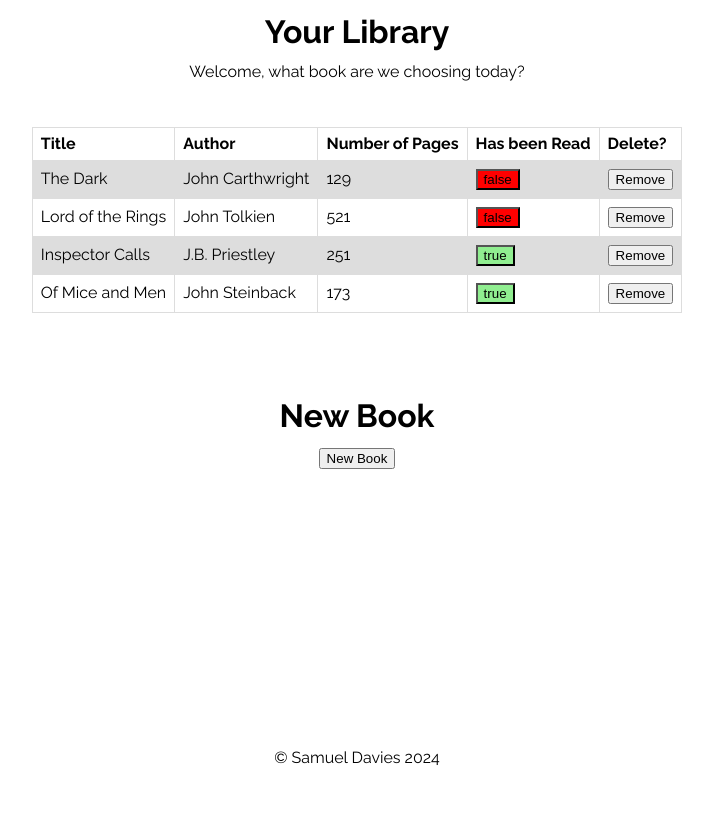
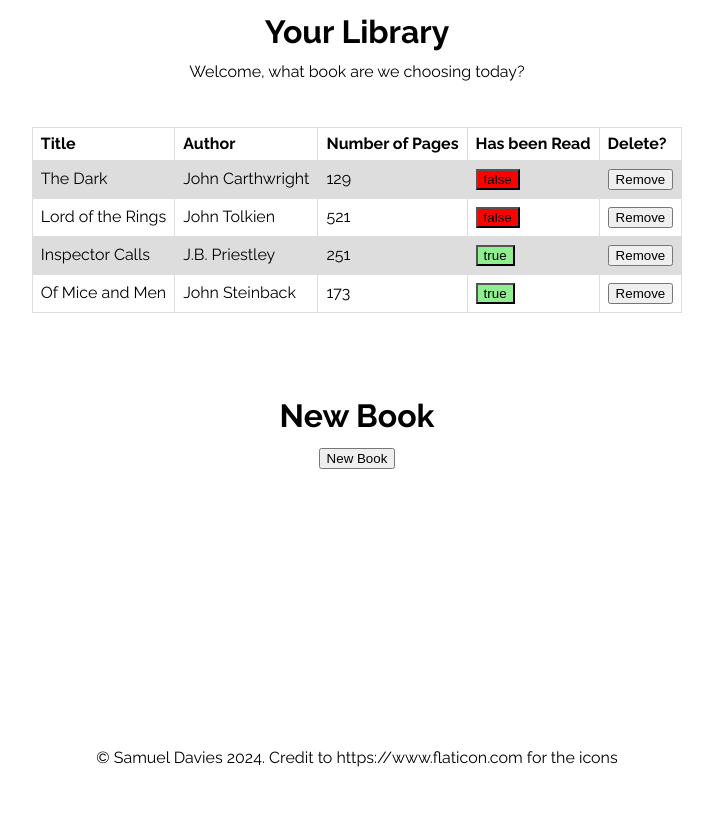
Before and after one commit to SamuelJayDavies/Project-Library, a plain HTML site: page index.html in a window 1280 px wide. Shown: the whole page, without its empty margins (283-996 px from the left). Drawn offline with Linux system fonts and the light colour scheme.

Commit message:
Added icons and footer

```diff
--- a/index.html
+++ b/index.html
@@ -3,7 +3,8 @@
 <head>
     <meta charset="UTF-8">
     <meta name="viewport" content="width=device-width, initial-scale=1.0">
-    <title>Document</title>
+    <title>My Library</title>
+    <link rel="icon" type="image/x-icon" href="book.png">
     <link rel="stylesheet" href="style.css">
 
     <link rel="preconnect" href="https://fonts.googleapis.com">
@@ -47,7 +48,7 @@
         </div>
     </div>
     <div class="footer">
-        <p>© Samuel Davies 2024</p>
+        <p>© Samuel Davies 2024. Credit to https://www.flaticon.com for the icons</p>
     </div>
 </body>
 <script src="script.js" ></script>
```
Also changed, not shown: book.png (added).
